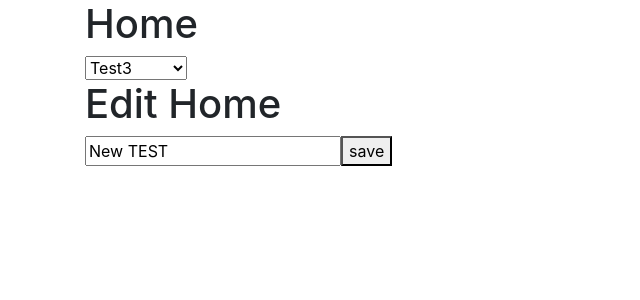
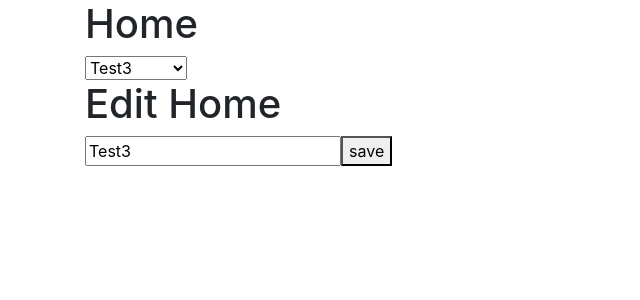
Before and after one commit to Aleksey-ermilov/study-react, a React (Create React App) app: page / in a window 1280 px wide. Shown: the top 300 px of the page, without its empty margins (0-640 px from the left). Built offline with nearby package versions, Linux system fonts and the light colour scheme.

Commit message:
final logic

```diff
--- a/src/App.js
+++ b/src/App.js
@@ -12,16 +12,31 @@ export default class App extends Component{
         super(props);
         this.state = {
             arrHome,
-            selectedHome: arrHome[1]
+            selectedHome: arrHome[0]
         }
     }
 
     onChange = (e) => {
         const { selectedIndex } = e.target;
-        console.log(selectedIndex);
 
         let home = this.state.arrHome[selectedIndex]
         this.setState({ selectedHome: home})
+    }
+
+    getInputValue = (value) => {
+        const { arrHome, selectedHome } = this.state
+
+        let newArrHome = arrHome.map((item) => {
+            if (item.id === selectedHome.id) {
+                item.name = value
+                return item
+            }
+            return item
+        })
+
+        this.setState({
+            arrHome : newArrHome
+        })
     }
 
     render() {
@@ -41,6 +56,7 @@ export default class App extends Component{
                     <h1>Edit Home</h1>
                     <InputBtnSave
                         selectedHome={ selectedHome }
+                        getInputValue={ this.getInputValue }
                         />
                 </div>
             </div>
--- a/src/components/InputBtnSave.js
+++ b/src/components/InputBtnSave.js
@@ -5,19 +5,26 @@ export default class InputBtnSave extends Component {
     constructor(props) {
         super(props);
         this.state = {
-            name : props.selectedHome.name
+            name : this.props.selectedHome.name
         }
     }
 
     changeHome = (e) => {
-        console.log(e.target.value);
-
         this.setState({ name: e.target.value })
     }
+
+    componentDidUpdate(prevProps) {
+        if (this.props.selectedHome.id !== prevProps.selectedHome.id) {
+          this.setState({
+            name : this.props.selectedHome.name
+          })
+        }
+      }
 
     render() {
 
         const { name } = this.state
+        const { getInputValue } = this.props
 
         return (
             <div>
@@ -25,7 +32,9 @@ export default class InputBtnSave extends Component {
                    value={ name }
                    onChange={ this.changeHome }
             />
-            <button>save</button>
+            <button
+                onClick={ () => getInputValue(name) }
+            >save</button>
         </div>
         )
     }
```
